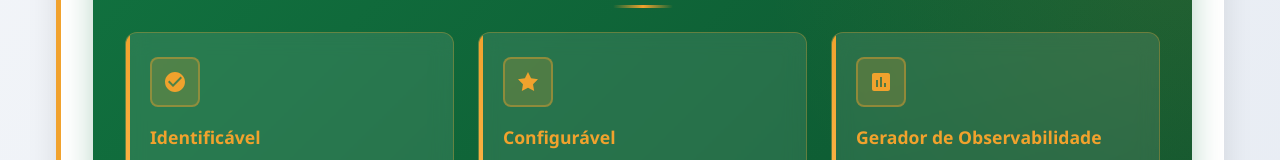
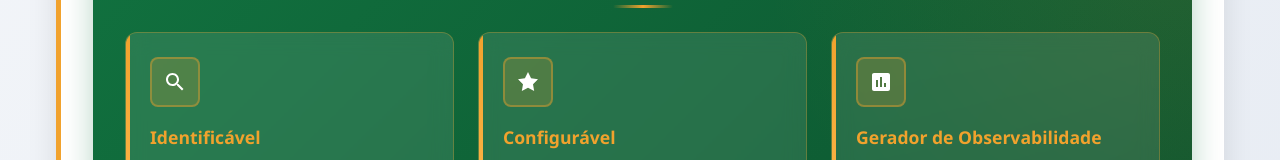
Before and after one commit to bdayrell/catalogo-monitoracao, a website: page index.html in a window 1280 px wide. Shown: the part 638-798 px from the top of the page. Drawn offline with Linux system fonts and the light colour scheme.

Commit message:
Atualizar ícones das características principais

```diff
--- a/index.html
+++ b/index.html
@@ -214,7 +214,7 @@
         .characteristic-icon svg {
             width: 24px;
             height: 24px;
-            fill: #F1A22D;
+            fill: #FFFFFF;
         }
 
         .characteristic-title {
@@ -557,7 +557,7 @@
                     <div class="characteristic-item">
                         <div class="characteristic-icon">
                             <svg viewBox="0 0 24 24">
-                                <path d="M12 2C6.48 2 2 6.48 2 12s4.48 10 10 10 10-4.48 10-10S17.52 2 12 2zm-2 15l-5-5 1.41-1.41L10 14.17l7.59-7.59L19 8l-9 9z"/>
+                                <path d="M15.5 14h-.79l-.28-.27C15.41 12.59 16 11.11 16 9.5 16 5.91 13.09 3 9.5 3S3 5.91 3 9.5 5.91 16 9.5 16c1.61 0 3.09-.59 4.23-1.57l.27.28v.79l5 4.99L20.49 19l-4.99-5zm-6 0C7.01 14 5 11.99 5 9.5S7.01 5 9.5 5 14 7.01 14 9.5 11.99 14 9.5 14z"/>
                             </svg>
                         </div>
                         <div class="characteristic-title">Identificável</div>
```
